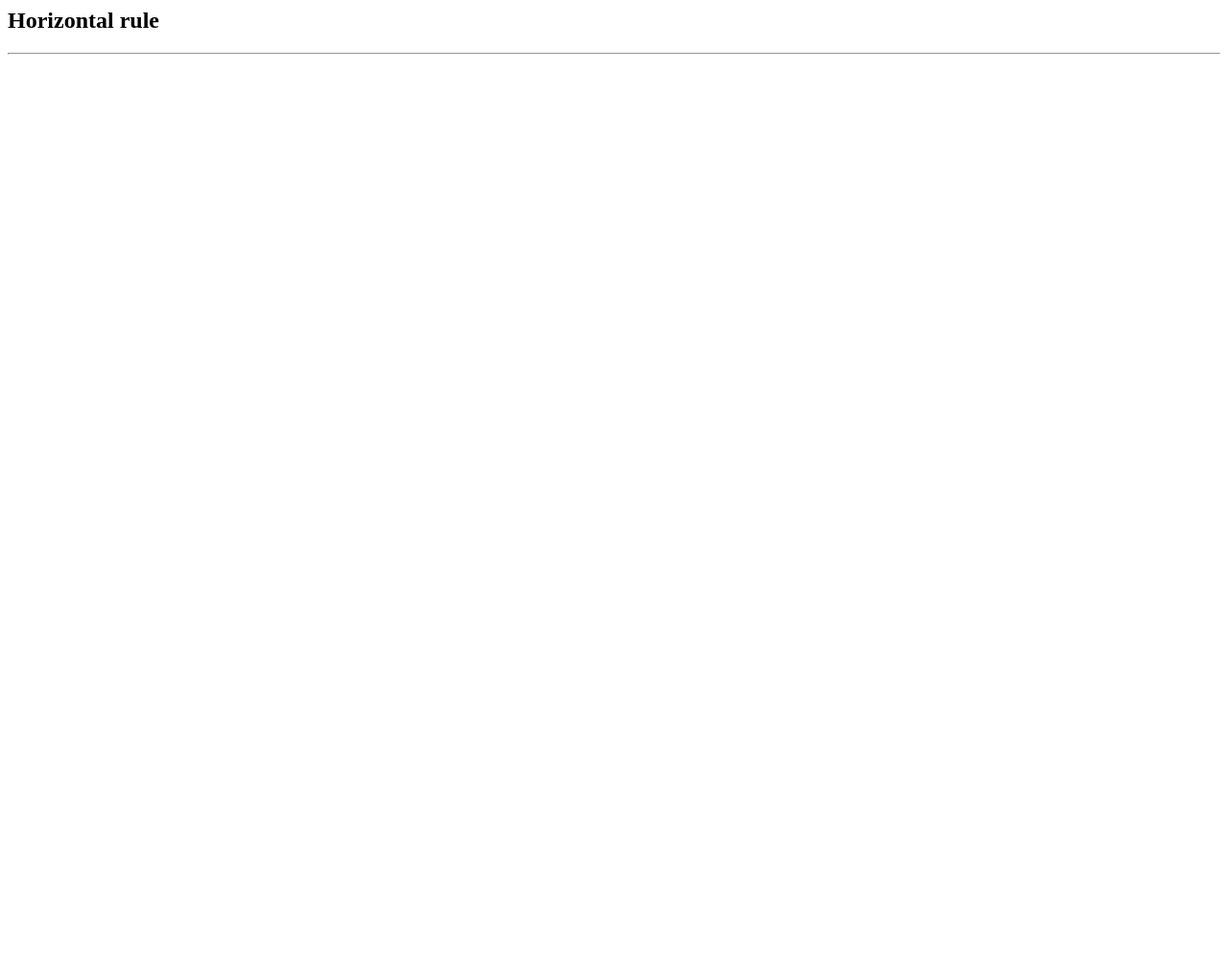
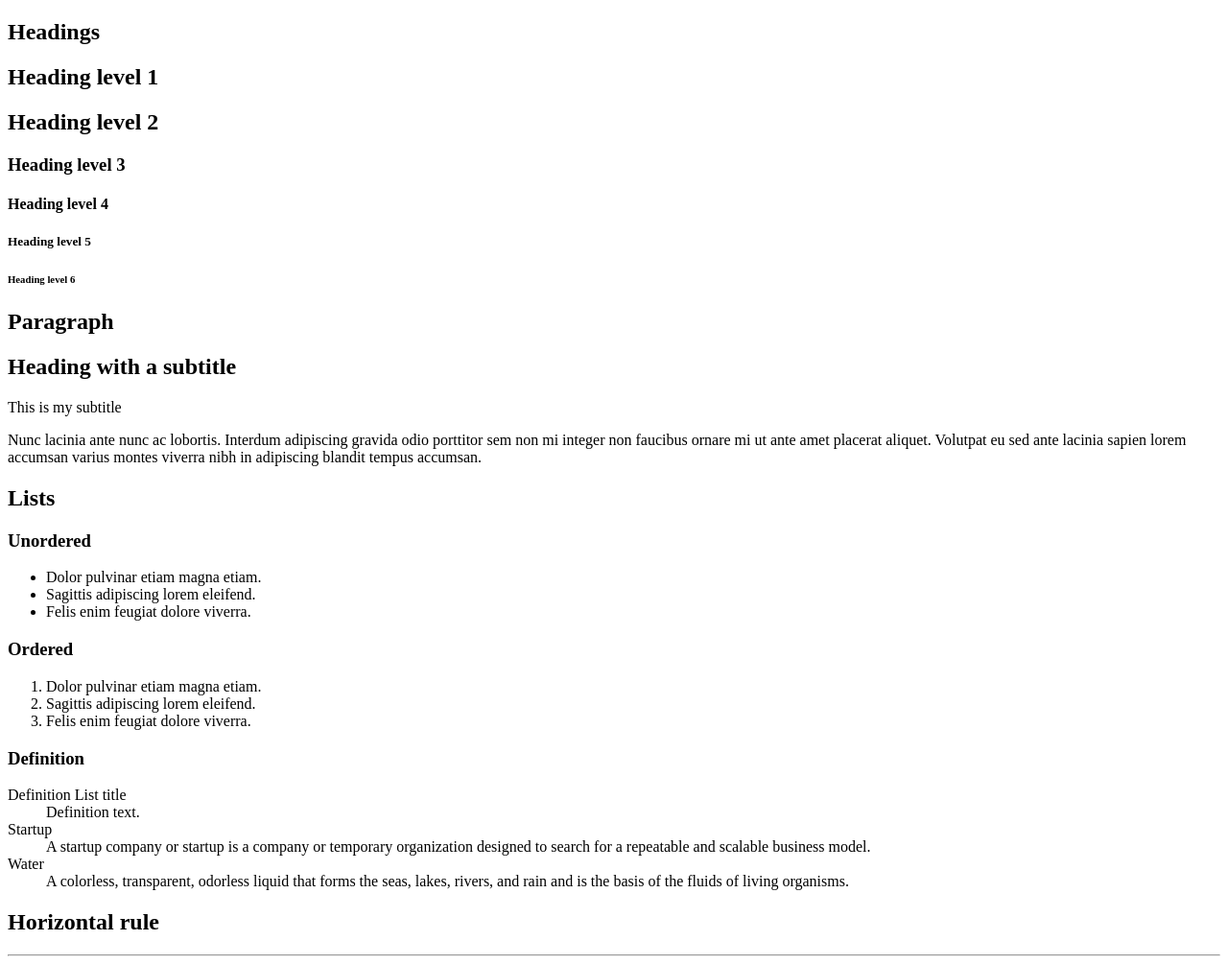
Before and after one commit to Khadijah14862/holbertonschool-web_front_end, a plain HTML site: page html_advanced/28-styleguide.html in a window 1280 px wide. Shown: the whole page at 96% size. Before the commit the page ends 800 px from the top, so only its background shows below. Drawn offline with Linux system fonts and the light colour scheme.

```diff
--- a/html_advanced/28-styleguide.html
+++ b/html_advanced/28-styleguide.html
@@ -1,3 +1,72 @@
+<!DOCTYPE html>
+<html lang="en" dir="ltr">
+    <head>
+        <meta charset="utf-8">
+        <meta name="viewport" content="width=device-width, initial-scale=1.0, viewport-fit=cover">
+        <title>Styleguide - Techium</title>
+        <meta name="description" content="Techium is a digital agency">
+        <link rel="icon" type="image/x-icon" href="./favicon.ico">
+        <link rel="icon" type="image/png" href="./favicon.png">
+    </head>
+    <body>
+        <header>
+        </header>
+        <main>
+            <section>
+                <header>
+                    <h2>Headings</h2>
+                </header>
+                <h1>Heading level 1</h1>
+                <h2>Heading level 2</h2>
+                <h3>Heading level 3</h3>
+                <h4>Heading level 4</h4>
+                <h5>Heading level 5</h5>
+                <h6>Heading level 6</h6>
+            </section>
+
+            <section>
+                <header>
+                    <h2>Paragraph</h2>
+                </header>
+                <h2>Heading with a subtitle</h2>
+                <p>This is my subtitle</p>
+                <p>Nunc lacinia ante nunc ac lobortis. Interdum adipiscing gravida odio porttitor sem non mi integer non faucibus ornare mi ut ante amet placerat aliquet. Volutpat eu sed ante lacinia sapien lorem accumsan varius montes viverra nibh in adipiscing blandit tempus accumsan.</p>
+            </section>
+
+            <!-- Lists -->
+            <section>
+                <header>
+                    <h2>Lists</h2>
+                </header>
+                <div>
+                    <h3>Unordered</h3>
+                    <ul>
+                        <li>Dolor pulvinar etiam magna etiam.</li>
+                        <li>Sagittis adipiscing lorem eleifend.</li>
+                        <li>Felis enim feugiat dolore viverra.</li>
+                    </ul>
+
+                    <h3>Ordered</h3>
+                    <ol>
+                        <li>Dolor pulvinar etiam magna etiam.</li>
+                        <li>Sagittis adipiscing lorem eleifend.</li>
+                        <li>Felis enim feugiat dolore viverra.</li>
+                    </ol>
+
+                    <h3>Definition</h3>
+                    <dl>
+                        <dt>Definition List title</dt>
+                        <dd>Definition text.</dd>
+
+                        <dt>Startup</dt>
+                        <dd>A startup company or startup is a company or temporary organization designed to search for a repeatable and scalable business model.</dd>
+
+                        <dt>Water</dt>
+                        <dd>A colorless, transparent, odorless liquid that forms the seas, lakes, rivers, and rain and is the basis of the fluids of living organisms.</dd>
+                    </dl>
+                </div>
+            </section>
+
             <!-- Horizontal rule -->
             <section>
                 <header>
@@ -7,3 +76,8 @@
                     <hr>
                 </div>
             </section>
+        </main>
+        <footer>
+        </footer>
+    </body>
+</html>
```
Lines whose indentation alone changed are shown as unchanged.
